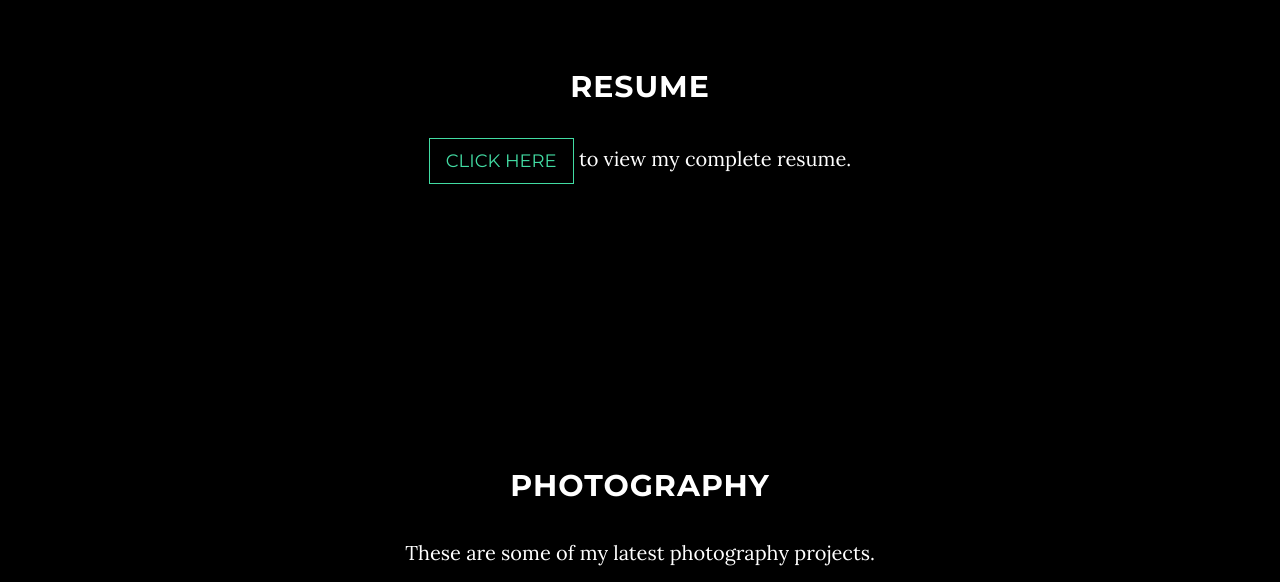
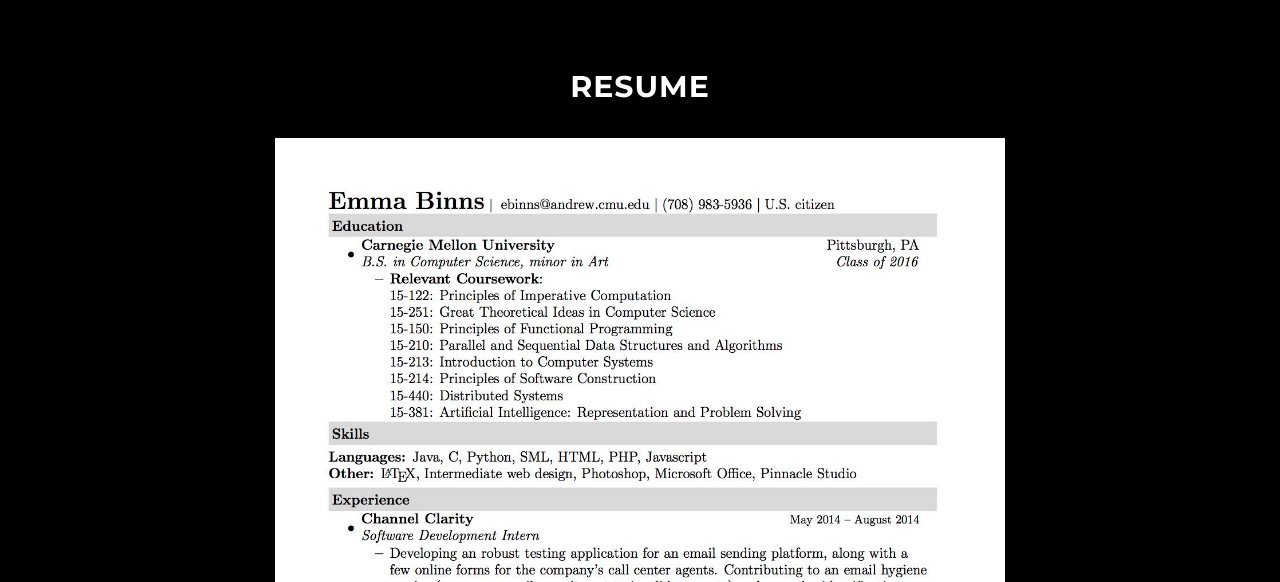
Before and after one commit to Binnzie/binnzie.github.io, a plain HTML site: page index.html in a window 1280 px wide. Shown: the part 1560-2142 px from the top of the page. Drawn offline with Linux system fonts and the light colour scheme; some packages are replaced by stand-ins of ours.

Commit message:
adding temp resume

```diff
--- a/index.html
+++ b/index.html
@@ -105,7 +105,7 @@
             <div class="container">
                 <div class="col-lg-8 col-lg-offset-2">
                     <h2>Resume</h2>
-                    <p><a href="http://startbootstrap.com/template-overviews/grayscale/" class="btn btn-default btn-lg">Click Here</a> to view my complete resume.</p>
+					<img src="img/resume.jpg" class="img-responsive" alt="">
                 </div>
             </div>
         </div>
```
Also changed, not shown: img/resume.jpg (added), 1 other file.
